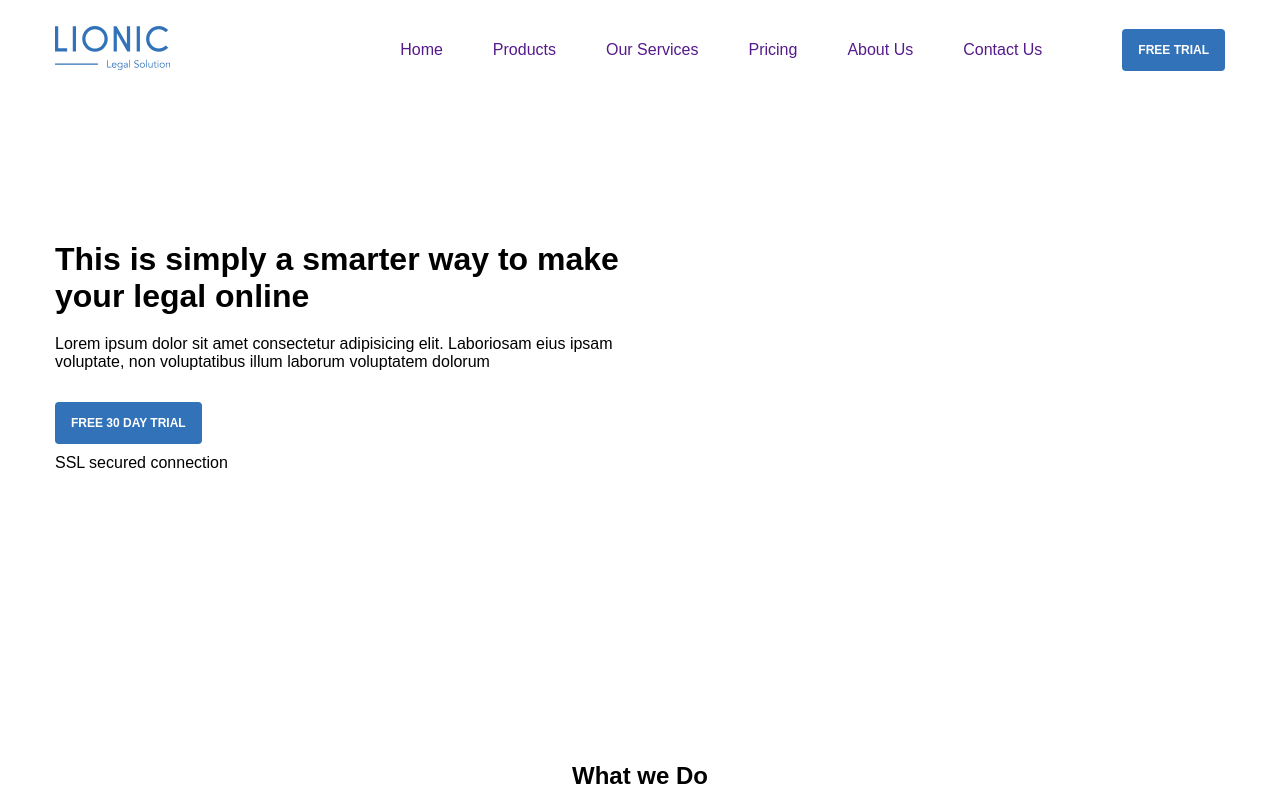
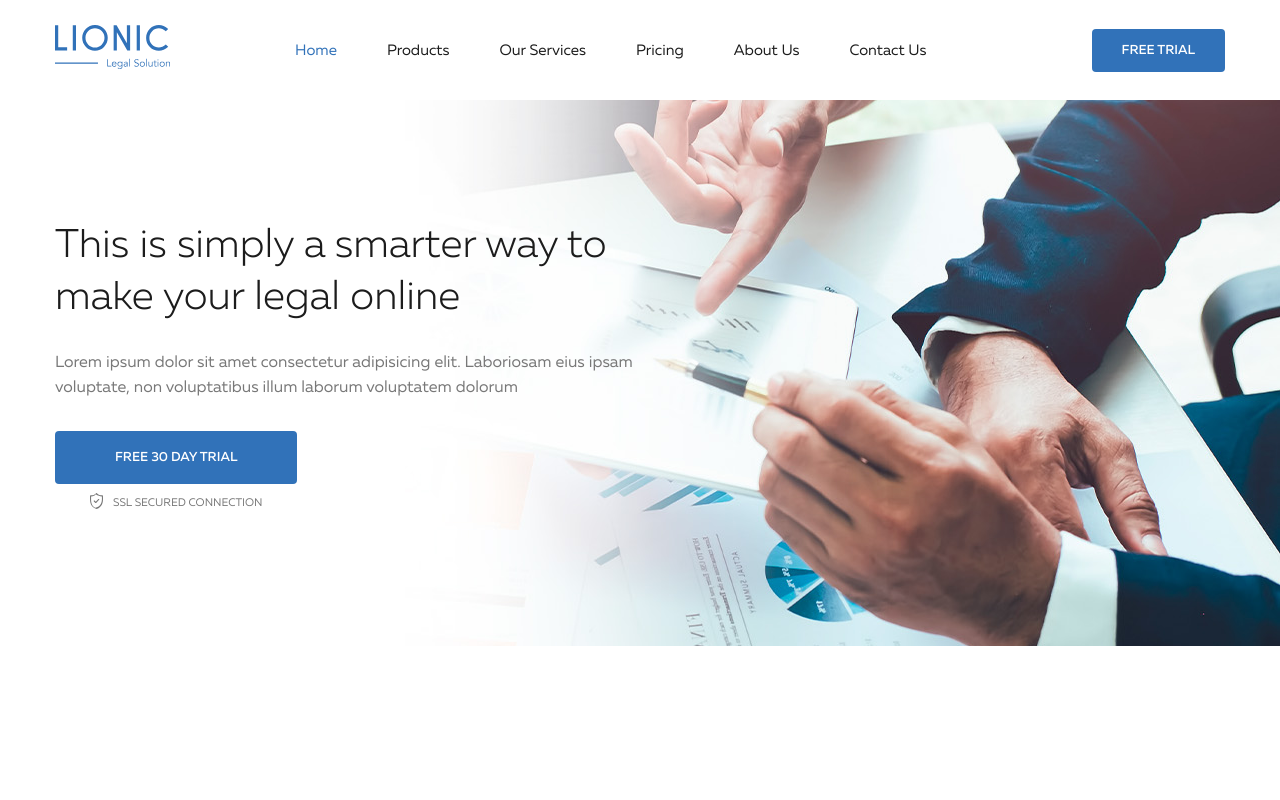
Before and after one commit to MaxDubovik/lionic, a plain HTML site: page index.html in a window 1280 px wide. Shown: the top 800 px of the page. Drawn offline with Linux system fonts and the light colour scheme.

Commit message:
styles added

```diff
--- a/css/style.css
+++ b/css/style.css
@@ -2,8 +2,40 @@
   box-sizing: border-box;
 }
 
+@font-face {
+  font-display: swap;
+  font-family: 'Muller';
+  font-style: normal;
+  font-weight: 300;
+  src: url('../fonts/MullerLight.woff2') format('woff2');
+}
+
+@font-face {
+  font-display: swap;
+  font-family: 'Muller';
+  font-style: normal;
+  font-weight: 400;
+  src: url('../fonts/MullerRegular.woff2') format('woff2');
+}
+
+@font-face {
+  font-display: swap;
+  font-family: 'Muller';
+  font-style: normal;
+  font-weight: 500;
+  src: url('../fonts/MullerMedium.woff2') format('woff2');
+}
+
+@font-face {
+  font-display: swap;
+  font-family: 'Muller';
+  font-style: normal;
+  font-weight: 600;
+  src: url('../fonts/MullerBold.woff2') format('woff2');
+}
+
 html {
-  font-family: sans-serif;
+  font-family: 'Muller', sans-serif;
 }
 
 a {
@@ -30,20 +62,26 @@ img {
 
 .btn {
   display: inline-block;
-  padding: 15px 16px;
+  padding: 15px 30px;
   background-color: #3172b9;
   color: white;
-  font-size: 12px;
-  font-weight: 600;
+  font-size: 13px;
+  font-weight: 500;
   text-transform: uppercase;
   line-height: 1;
   border-radius: 4px;
   cursor: pointer;
 }
 
+.btn.btn-big {
+  padding: 20px 60px;
+}
+
 .text-center {
   text-align: center;
 }
+
+/* HEADER */
 .header {
   height: 100px;
 }
@@ -51,15 +89,26 @@ img {
 .header-container {
   display: flex;
   align-items: center;
+  justify-content: space-between;
   height: 100%;
-}
-
-.logo {
-  margin-right: auto;
 }
 
 .nav-list {
   display: flex;
+  margin: auto;
+}
+
+.nav-item {
+  font-size: 15px;
+  line-height: 1;
+}
+
+.nav-link {
+  color: #1c1c1c;
+}
+
+.nav-item.is-active .nav-link {
+  color: #3172b9;
 }
 
 .nav-item:not(:last-child) {
@@ -67,7 +116,12 @@ img {
 }
 
 .header-btn {
-  margin-left: 80px;
+  margin-left: 40px;
+}
+
+/* HERO */
+.section-hero {
+  background: url('../img/background.jpg') right center no-repeat white;
 }
 
 .hero-container {
@@ -80,15 +134,44 @@ img {
 }
 
 .section-hero-heading {
-  margin-bottom: 20px;
+  font-size: 40px;
+  line-height: 52px;
+  font-weight: 300;
+  margin-top: 0px;
+  color: #1c1c1c;
 }
 
 .section-hero-description {
   margin-bottom: 30px;
+  font-size: 16px;
+  line-height: 25px;
+  color: #787878;
 }
 
 .section-hero-btn-description {
+  display: flex;
+  justify-content: center;
+  align-items: center;
   margin-top: 10px;
+  font-size: 11px;
+  line-height: 1;
+  color: #787878;
+  text-transform: uppercase;
+  text-align: center;
+}
+
+.section-hero-action {
+  display: inline-block;
+}
+
+.section-hero-ssl-icon {
+  display: inline-block;
+  width: 13px;
+  height: 17px;
+  background: url('../img/shield.svg') center center no-repeat transparent;
+  background-size: contain;
+  margin-right: 10px;
+  transform: translateY(-1px);
 }
 
 .section-do {
--- a/index.html
+++ b/index.html
@@ -17,7 +17,7 @@
 			</a>
 			<nav class="nav">
 				<ul class="nav-list">
-					<li class="nav-item"><a class="nav-link" href="">Home</a></li>
+					<li class="nav-item is-active"><a class="nav-link" href="">Home</a></li>
 					<li class="nav-item"><a class="nav-link" href="">Products</a></li>
 					<li class="nav-item"><a class="nav-link" href="">Our Services</a></li>
 					<li class="nav-item"><a class="nav-link" href="">Pricing</a></li>
@@ -36,9 +36,12 @@
 					<h1 class="section-hero-heading">This is simply a smarter way to make your legal online</h1>
 					<p class="section-hero-description">Lorem ipsum dolor sit amet consectetur adipisicing elit. Laboriosam
 						eius ipsam voluptate, non voluptatibus illum laborum voluptatem dolorum</p>
-					<a href="" class="btn">free 30 day trial</a>
-					<div class="section-hero-btn-description">
-						<span class="section-hero-ssl-icon">SSL secured connection</span>
+					<div class="section-hero-action">
+						<a href="" class="btn btn-big">free 30 day trial</a>
+						<div class="section-hero-btn-description">
+							<span class="section-hero-ssl-icon"></span>
+							SSL secured connection
+						</div>
 					</div>
 				</div>
 			</div>
```
Also changed, not shown: img/background.jpg (added), img/shield.svg (added).
